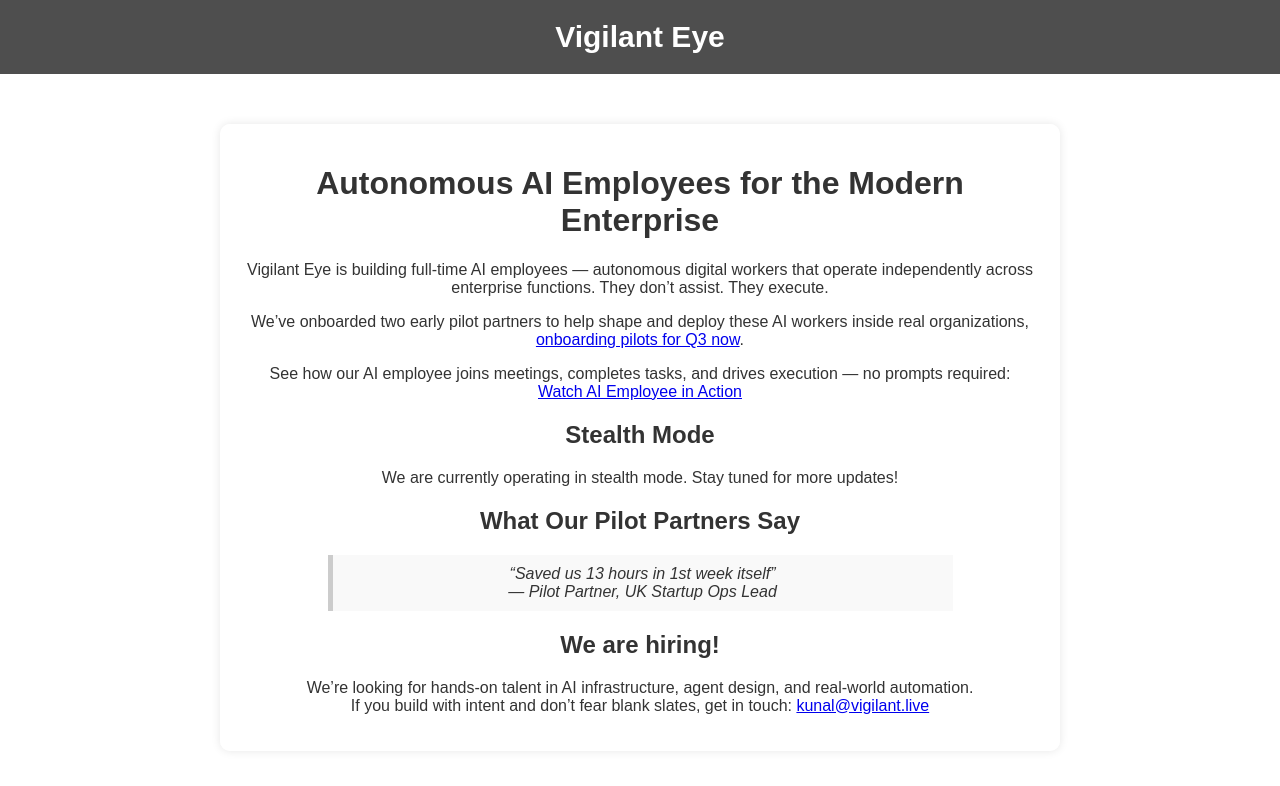
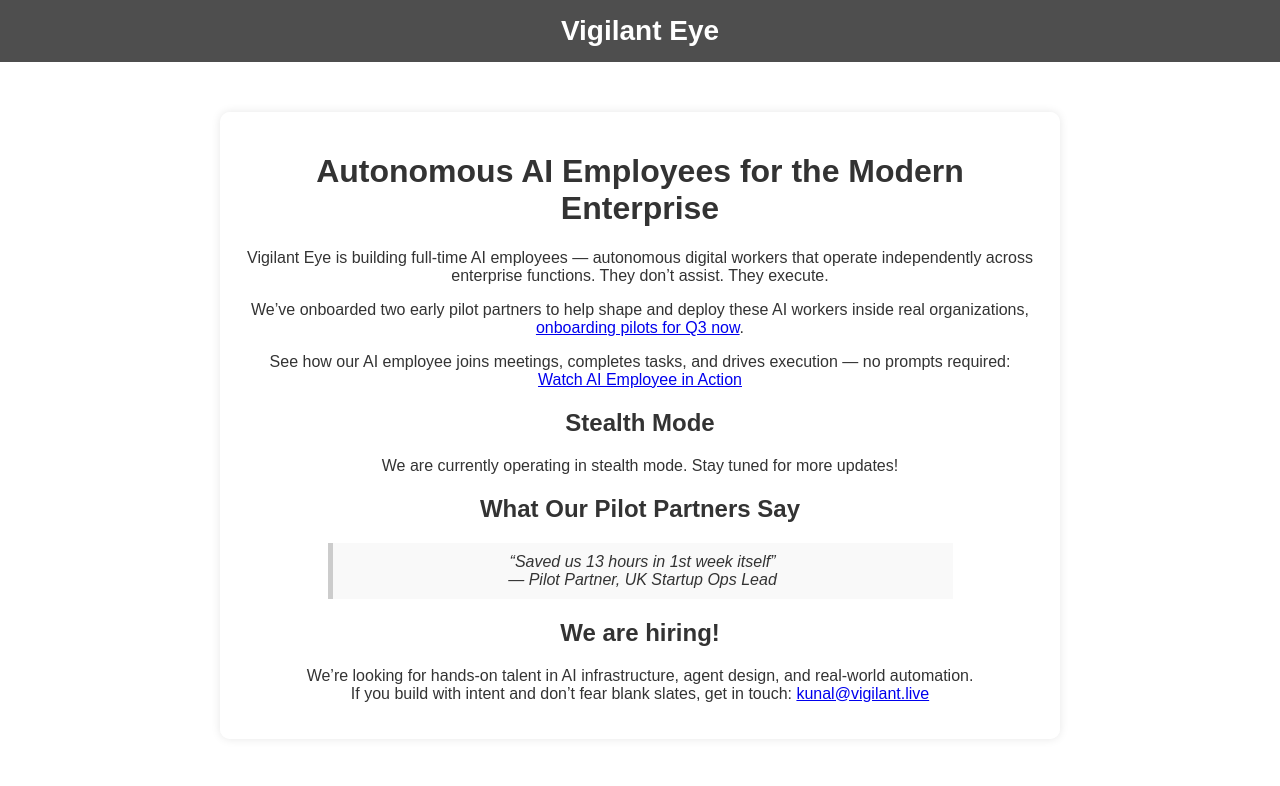
Before and after one commit to vigilant-eye/vigilant-eye.github.io, a plain HTML site: page index.html in a window 1280 px wide. Shown: the top 786 px of the page. Drawn offline with Linux system fonts and the light colour scheme.

Commit message:
Update index.html

```diff
--- a/index.html
+++ b/index.html
@@ -17,8 +17,8 @@
         header {
             background-color: rgba(34, 34, 34, 0.8);
             color: #fff;
-            padding: 20px;
-            font-size: 30px;
+            padding: 15px;
+            font-size: 28px;
             display: flex;
             align-items: center;
             justify-content: center;
@@ -37,7 +37,7 @@
         }
         footer {
             margin-top: 60px;
-            padding: 15px;
+            padding: 10px;
             background-color: rgba(34, 34, 34, 0.8);
             color: #fff;
             font-size: 12px; /* Reduced font size */
```
